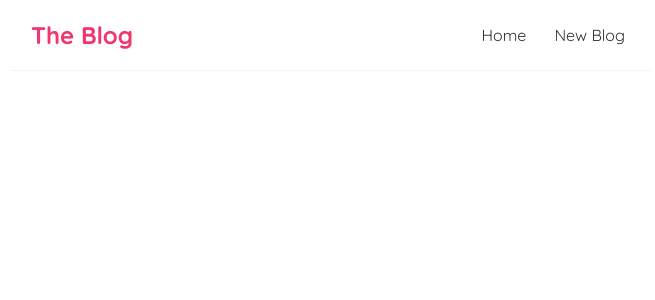
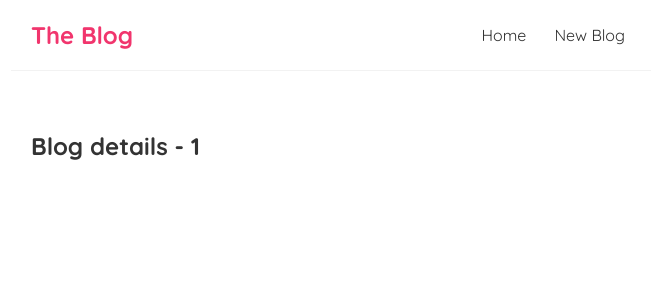
Before and after one commit to mr-dargi/ReactJs-blog, a React (Create React App) app in the folder client/: page /blogs/1 in a window 1280 px wide. Shown: the top 300 px of the page, without its empty margins (309-964 px from the left). Built offline with nearby package versions, Linux system fonts and the light colour scheme.

Commit message:
Adding a BlogDetails.js file for showing a details about blog posts and using useParams() for recive a id from blog posts and show it in our BlogDetails.js file

```diff
--- a/client/src/App.css
+++ b/client/src/App.css
@@ -53,3 +53,7 @@
   color: #f1356d;
   margin-bottom: 8px;
 }
+
+.blog-preview a {
+  text-decoration: none;
+}
--- a/client/src/App.js
+++ b/client/src/App.js
@@ -3,6 +3,7 @@ import Home from "./components/Home";
 import { Routes, Route } from "react-router-dom";
 import './App.css';
 import CreateNewBlog from "./components/CreateNewBlog";
+import BlogDetails from "./components/BlogDetails";
 
 function App() {
   return (
@@ -12,6 +13,7 @@ function App() {
         <Routes>
           <Route path="/" element={<Home />} />
           <Route path="/blog/create" element={<CreateNewBlog />} />
+          <Route path="/blogs/:id" element={ <BlogDetails /> } />
         </Routes>
       </div>
     </div>
--- /dev/null
+++ b/client/src/components/BlogDetails.js
@@ -0,0 +1,11 @@
+import { useParams } from "react-router-dom"
+
+export default function BlogDetails() {
+  const { id } = useParams();
+
+  return (
+    <div className="blog-details">
+      <h2>Blog details - { id }</h2>
+    </div>
+  )
+}
--- a/client/src/components/BlogList.js
+++ b/client/src/components/BlogList.js
@@ -1,9 +1,13 @@
+import { Link } from "react-router-dom";
+
 export default function BlogList(props) {
   const blogPosts = props.blogs.map(blog => {
     return (
       <div className="blog-preview" key={blog._id}>
-        <h2>{blog.title}</h2>
-        <p>Written by {blog.author}</p>
+        <Link to={`/blogs/${blog._id}`}>
+          <h2>{blog.title}</h2>
+          <p>Written by {blog.author}</p>
+        </Link>
       </div>
     )
   })
```
